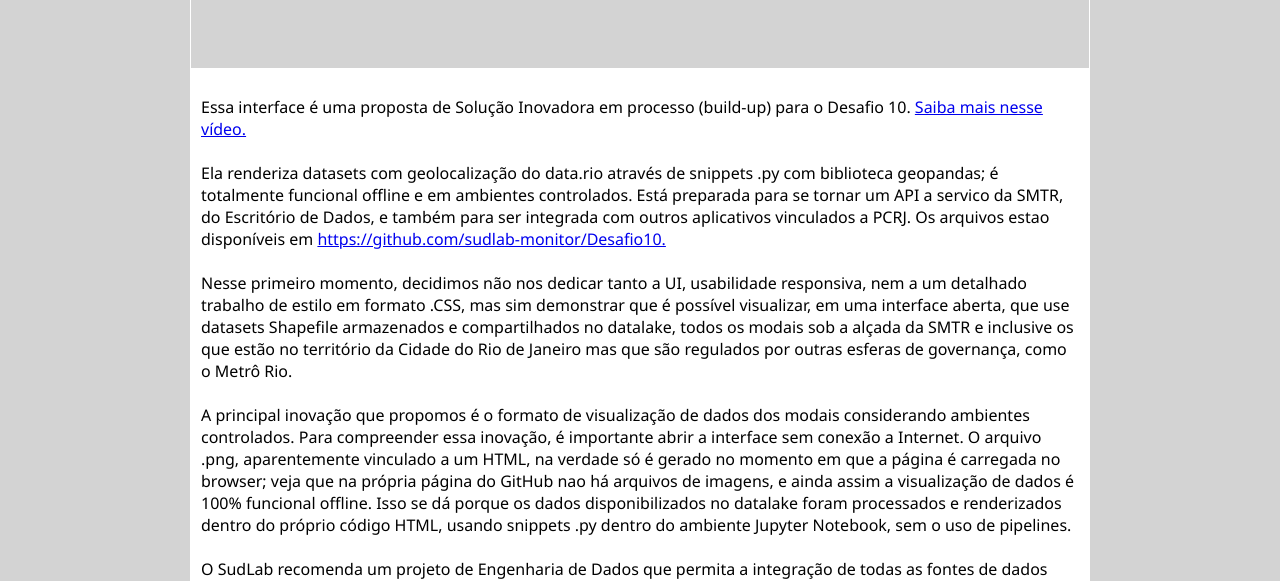
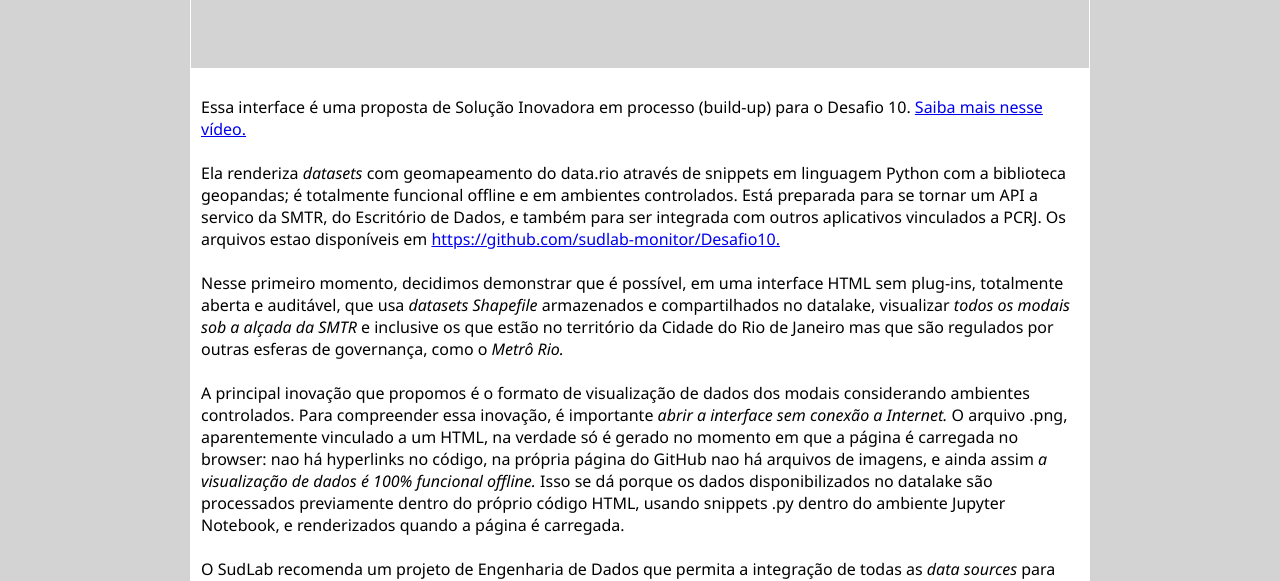
Before and after one commit to sudlab-monitor/Desafio10, a plain HTML site: page index.html in a window 1280 px wide. Shown: the part 221-802 px from the top of the page. Drawn offline with Linux system fonts and the light colour scheme.

Commit message:
Add files via upload

```diff
--- a/index.html
+++ b/index.html
@@ -44,11 +44,11 @@
 	<div class="flex-item-3">
 	<p>
 Essa interface é uma proposta de Solução Inovadora em processo (build-up) para o Desafio 10. <a href="https://drive.google.com/file/d/1Hdoo27d_x7J0hnP5EVwyO4EO-m7TOln3/view?usp=drive_link" target="_blank">Saiba mais nesse vídeo.</a></br></br>
-Ela renderiza datasets com geolocalização do data.rio através de snippets .py com biblioteca geopandas; é totalmente funcional offline e em ambientes controlados. Está preparada para se tornar um API a servico da SMTR, do Escritório de Dados, e também para ser integrada com outros aplicativos vinculados a PCRJ. Os arquivos estao disponíveis em <a href="https://github.com/sudlab-monitor/Desafio10" target="_blank">https://github.com/sudlab-monitor/Desafio10.</a></br></br>
-Nesse primeiro momento, decidimos não nos dedicar tanto a UI, usabilidade responsiva, nem a um detalhado trabalho de estilo em formato .CSS, mas sim demonstrar que é possível visualizar, em uma interface aberta, que use datasets Shapefile armazenados e compartilhados no datalake, todos os modais sob a alçada da SMTR e inclusive os que estão no território da Cidade do Rio de Janeiro mas que são regulados por outras esferas de governança, como o Metrô Rio.</br></br>
-A principal inovação que propomos é o formato de visualização de dados dos modais considerando ambientes controlados. Para compreender essa inovação, é importante abrir a interface sem conexão a Internet. O arquivo .png, aparentemente vinculado a um HTML, na verdade só é gerado no momento em que a página é carregada no browser; veja que na própria página do GitHub nao há arquivos de imagens, e ainda assim a visualização de dados é 100% funcional offline. Isso se dá porque os dados disponibilizados no datalake foram processados e renderizados dentro do próprio código HTML, usando snippets .py dentro do ambiente Jupyter Notebook, sem o uso de pipelines. </br></br>
-O SudLab recomenda um projeto de Engenharia de Dados que permita a integração de todas as fontes de dados (data sources) para viabilizar possibilidades de publicação (deployment) em outras estruturas de dados que não usem somente GCP (Azure, AWS, Oracle, etc.), conforme solicitado no Desafio 10, para posterior desenvolvimento do sistema de alarmes a ser monitorado.</br></br>
-Todas estas questões evidenciam que o Desafio 10 proposto necessita não da compra de um produto, mas de uma Contratação de Prestação de Serviços para Solução Inovadora (por exemplo, CNAE 8599-6/03 - Treinamento em Informática), que possa estruturar uma equipe dedicada em tempo integral a essa entrega e que possa também desenvolver um eventual Monitor Inteligente que integre outras Soluçoes Inovadoras. Nossa equipe do SudLab está totalmente disponível para avançar nesse diálogo e iremos acompanhar a possível publicação de um Edital de CPSI.
+Ela renderiza <i>datasets</i> com geomapeamento do data.rio através de snippets em linguagem Python com a biblioteca geopandas; é totalmente funcional offline e em ambientes controlados. Está preparada para se tornar um API a servico da SMTR, do Escritório de Dados, e também para ser integrada com outros aplicativos vinculados a PCRJ. Os arquivos estao disponíveis em <a href="https://github.com/sudlab-monitor/Desafio10" target="_blank">https://github.com/sudlab-monitor/Desafio10.</a></br></br>
+Nesse primeiro momento, decidimos demonstrar que é possível, em uma interface HTML sem plug-ins, totalmente aberta e auditável, que usa <i>datasets Shapefile</i> armazenados e compartilhados no datalake,  visualizar <i>todos os modais sob a alçada da SMTR</i> e inclusive os que estão no território da Cidade do Rio de Janeiro mas que são regulados por outras esferas de governança, como o <i>Metrô Rio.</i></br></br>
+A principal inovação que propomos é o formato de visualização de dados dos modais considerando ambientes controlados. Para compreender essa inovação, é importante <i>abrir a interface sem conexão a Internet.</i> O arquivo .png, aparentemente vinculado a um HTML, na verdade só é gerado no momento em que a página é carregada no browser: nao há hyperlinks no código, na própria página do GitHub nao há arquivos de imagens, e ainda assim <i>a visualização de dados é 100% funcional offline.</i> Isso se dá porque os dados disponibilizados no datalake são processados previamente dentro do próprio código HTML, usando snippets .py dentro do ambiente Jupyter Notebook, e renderizados quando a página é carregada.</br></br>
+O SudLab recomenda um projeto de Engenharia de Dados que permita a integração de todas as <i>data sources</i> para viabilizar possibilidades de publicação <i>(deployment)</i> em outras estruturas de dados que não usem somente GCP (Azure, AWS, Oracle, etc.), conforme solicitado no Desafio 10, para posterior desenvolvimento do sistema de alarmes a ser monitorado.</br></br>
+Todas estas questões evidenciam que o Desafio 10 proposto necessita não da compra de um produto, mas de uma Contratação de Prestação de Serviços para Solução Inovadora <i>(por exemplo, CNAE 8599-6/03 - Treinamento em Informática),</i> que possa estruturar uma equipe dedicada em tempo integral a essa entrega e que possa também desenvolver um eventual Monitor Inteligente que integre outras Soluçoes Inovadoras. A equipe de Análise de Dados do SudLab está totalmente disponível para avançar nesse diálogo e iremos acompanhar a possível publicação de um Edital de CPSI, de maneira a poder contribuir com critério científico ao ecossistema de inovação carioca.
 
 	</p>
 
```
